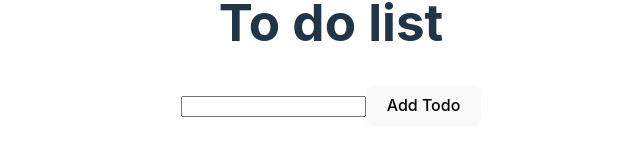
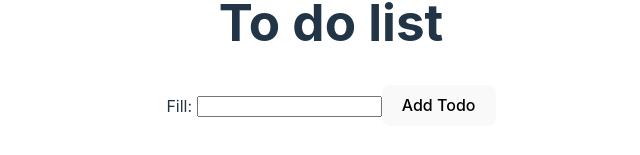
Before and after one commit to ledarca/react-todo, a React (Vite) app: page / in a window 1280 px wide. Shown: the part 349-504 px from the top of the page, without its empty margins (309-949 px from the left). Built offline with nearby package versions, Linux system fonts and the light colour scheme.

Commit message:
1-use preventDefault 2-fixed form (add attributes, types, labels and onSubmit)  3-use attribute requiere

```diff
--- a/src/AddTodoForm.jsx
+++ b/src/AddTodoForm.jsx
@@ -7,7 +7,8 @@ function AddTodoForm({ onAddTodo }) {
     setTodoTitle(event.target.value);
   };
 
-  const handleAddTodo = () => {
+  const handleAddTodo = (event) => {
+    event.preventDefault(); // Prevenir el comportamiento predeterminado del formulario
     const newTodo = {
       id: Date.now(), //identificador único temporal
       title: todoTitle
@@ -18,8 +19,11 @@ function AddTodoForm({ onAddTodo }) {
 
   return (
     <div>
-      <input type="text" value={todoTitle} onChange={handleTitleChange} />
-      <button onClick={handleAddTodo}>Add Todo</button>
+      <form onSubmit={handleAddTodo}>
+        <label htmlFor="todoTitle">Fill: </label>
+        <input type="text" id="todoTitle" name="todoTitle" value={todoTitle} onChange={handleTitleChange} required/>
+        <button type="submit">Add Todo</button>
+      </form>
     </div>
   );
 }
```
